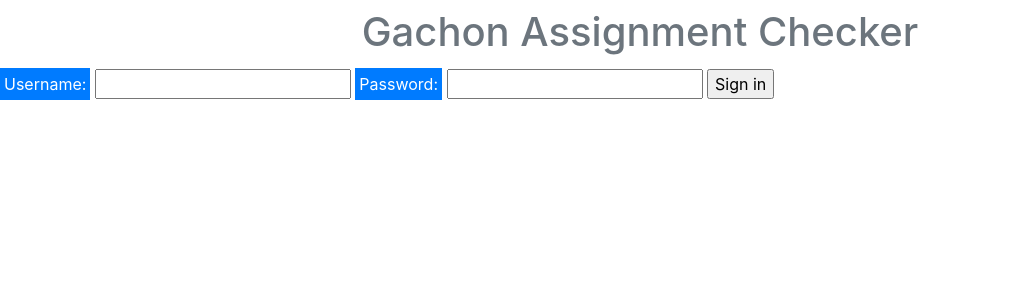
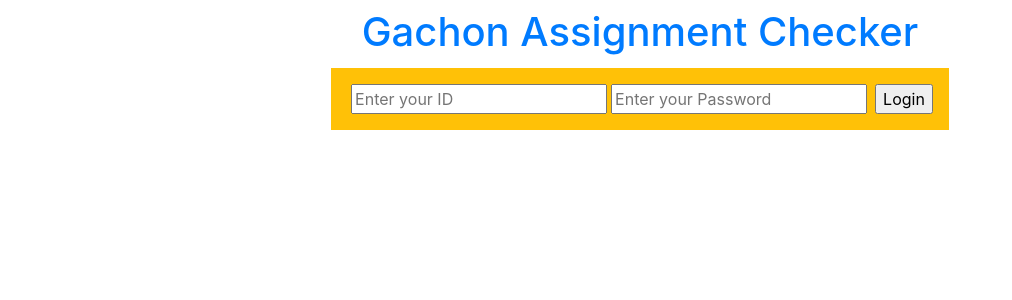
Before and after one commit to gangmanm/GachonAssignChecker, a Django app: page / in a window 1280 px wide. Shown: the top 300 px of the page, without its empty margins (0-1012 px from the left). Run offline with Django 3.2, Linux system fonts and the light colour scheme; data that the repository does not hold is empty; some libraries are stand-ins or nearby versions.

Commit message:
css 수정

```diff
--- a/base/templates/base/home.html
+++ b/base/templates/base/home.html
@@ -6,11 +6,12 @@
     <meta charset="UTF-8">
     <meta http-equiv="X-UA-Compatible" content="IE=edge">
     <meta name="viewport" content="width=device-width, initial-scale=1.0">
-      <link rel="stylesheet" type="text/css"  href="{% static 'styles/main.css' %}">
+
     <script src="https://code.jquery.com/jquery-3.3.1.slim.min.js" integrity="sha384-q8i/X+965DzO0rT7abK41JStQIAqVgRVzpbzo5smXKp4YfRvH+8abtTE1Pi6jizo" crossorigin="anonymous"></script>
 
     <script src="{% static 'styles/script.js' %}"></script>
     <link rel="stylesheet" href="https://stackpath.bootstrapcdn.com/bootstrap/4.3.1/css/bootstrap.min.css" integrity="sha384-ggOyR0iXCbMQv3Xipma34MD+dH/1fQ784/j6cY/iJTQUOhcWr7x9JvoRxT2MZw1T" crossorigin="anonymous">
+    <link rel="stylesheet" type="text/css"  href="{% static 'styles/main.css' %}">
     <script src="https://cdnjs.cloudflare.com/ajax/libs/popper.js/1.14.7/umd/popper.min.js" integrity="sha384-UO2eT0CpHqdSJQ6hJty5KVphtPhzWj9WO1clHTMGa3JDZwrnQq4sF86dIHNDz0W1" crossorigin="anonymous"></script>
     <script src="https://stackpath.bootstrapcdn.com/bootstrap/4.3.1/js/bootstrap.min.js" integrity="sha384-JjSmVgyd0p3pXB1rRibZUAYoIIy6OrQ6VrjIEaFf/nJGzIxFDsf4x0xIM+B07jRM" crossorigin="anonymous"></script>
 
@@ -26,18 +27,19 @@
     </style>
 </head>
 <body>
-    <h1 class="p-2 mb-1 text-center text-secondary"> Gachon Assignment Checker </h1>
-        <form method=”GET”>
-            <div>
-                <label for="username" class="p-1 mb-2 bg-primary text-white">Username:</label>
-                <input type="text" id="username" name="username">
-                <label for="password" class="p-1 mb-2 bg-primary text-white">Password:</label>
-                <input type="password" id="pass" name="password">
+    <h1 class="p-2 mb-1 text-center text-primary"> Gachon Assignment Checker </h1>
+    <form method=”GET”>
+        <div class="d-flex justify-content-center">
+        <div class="d-inline-flex pl-3 pr-3 mb-2 bd-highlight badge-warning" >
+            <!--<label for="username" class="p-1 mb-2 bg-primary text-white">Username:</label> -->
+            <input class="mt-3 mb-3 mr-1 ml-1" type="text" id="username" name="username" placeholder="Enter your ID">
+         <!--  <label for="password" class="p-1 mb-2 bg-primary text-white">Password:</label>-->
+            <input class="mt-3 mb-3 mr-2 "type="password" id="pass" name="password" placeholder="Enter your Password">
+        <input class="mt-3 mb-3 mr-10" type="submit" value="Login">
+        </div>
+        </div>
 
-            <input type="submit" value="Sign in">
-            </div>
-
-        </form>
+    </form>
     <script>
         $('a[data-toggle="tab"]').on('shown.bs.tab', function (e) {
         var target = $(e.target).attr("href") // activated tab
--- a/static/styles/main.css
+++ b/static/styles/main.css
@@ -1,15 +1,11 @@
-.nav>li>a {
-    padding-top: 10px;
-    padding-bottom: 10px;
+body {
+    background-color: rgb(255, 255, 255)
+ }
+
+ .container {
+   display: flex;
+   flex-direction: row;
+   justify-content: center;
+   flex-basis: auto;
+   background-color: rgb(62, 68, 131);
 }
-
-.box {
-    display: flex;
-    flex-direction: row-reverse;
-    justify-content: flex-end;
-}
-
-
-.body {
-    background-color: #e78e52;
-}
```
